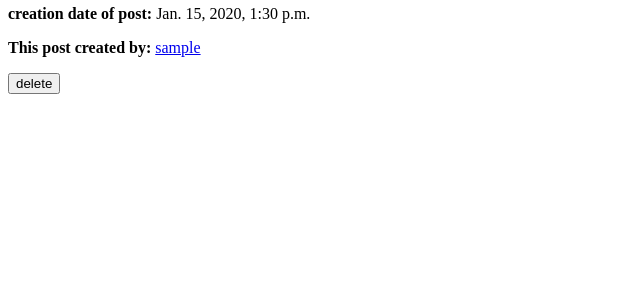
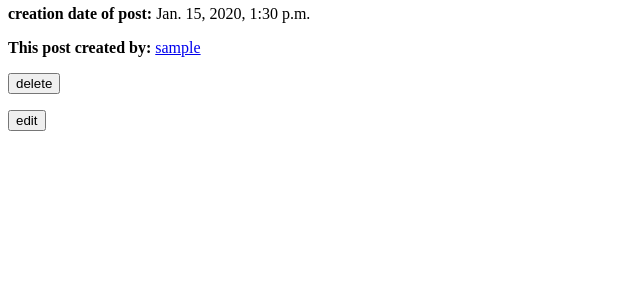
Before and after one commit to shirzady1934/django_blog, a Django app: page /blog/ in a window 1280 px wide. Shown: the part 168-468 px from the top of the page, without its empty margins (0-640 px from the left). Run offline with Django 3.2, Linux system fonts and the light colour scheme; a user stored in the database is signed in; tables that the repository leaves empty hold one stand-in row (values such as "Sample post").

Commit message:
added button of editing post to home, timeline, profile and specific show of post!

```diff
--- a/blog/templates/blog/home.html
+++ b/blog/templates/blog/home.html
@@ -49,6 +49,9 @@
 	        	<input type='hidden' name='post_id' value= "{{ post.id }}">
 	        	<input type="submit" value='delete'>
 	        </form>
+	        <form class='edit-post' action="/blog/edit_post/{{ post.id }}", method="get">
+        		<input type="submit" value='edit'>
+    		</form>
 	        <br/><br/>
 	    {% endfor %}
 	{% endif %}
--- a/blog/templates/blog/profile.html
+++ b/blog/templates/blog/profile.html
@@ -32,7 +32,10 @@
                 {% csrf_token %}
                 <input type='hidden' name='post_id' value= "{{ post.id }}">
                 <input type="submit" value='delete'>
-            </form>
+        </form>
+        <form class='edit-post' action="/blog/edit_post/{{ post.id }}", method="get">
+            <input type="submit" value='edit'>
+        </form>
         {% endif %}
         <br/><br/>
     {% endfor %}
--- a/blog/templates/blog/show_post.html
+++ b/blog/templates/blog/show_post.html
@@ -33,6 +33,9 @@
                 <input type='hidden' name='post_id' value= "{{ post.id }}">
                 <input type="submit" value='delete'>
         </form>
+        <form class='edit-post' action="/blog/edit_post/{{ post.id }}", method="get">
+            <input type="submit" value='edit'>
+        </form>
 	    {% endif %}
         <br/><br/>
         {% if not comments is None %}
--- a/blog/templates/blog/timeline.html
+++ b/blog/templates/blog/timeline.html
@@ -28,6 +28,9 @@
                 <input type='hidden' name='post_id' value= "{{ post.id }}">
                 <input type="submit" value='delete'>
             </form>
+        <form class='edit-post' action="/blog/edit_post/{{ post.id }}", method="get">
+            <input type="submit" value='edit'>
+        </form>
         {% endif %}
         <br/><br/>
     {% endfor %}
```
